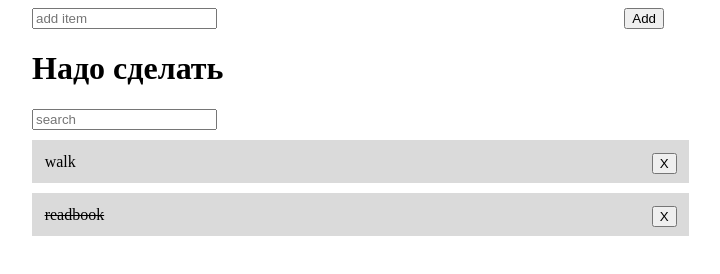
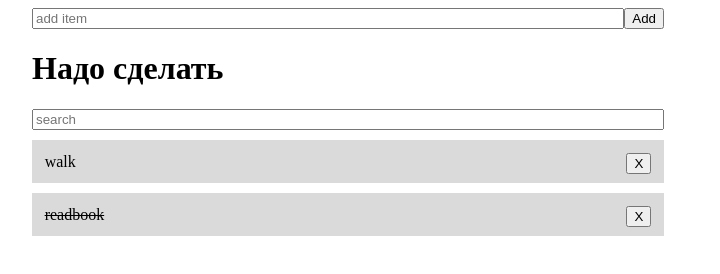
Before and after one commit to SergioPanini/vue-js-todos, a plain HTML site: page index.html in a window 1280 px wide. Shown: the whole page, without its empty margins (292-1012 px from the left). Drawn offline with nearby package versions, Linux system fonts and the light colour scheme.

Commit message:
Update style.css

```diff
--- a/style.css
+++ b/style.css
@@ -1,3 +1,7 @@
+* {
+    box-sizing: border-box;
+}
+
 .dis{
     text-decoration: line-through;
 }
@@ -11,13 +15,12 @@
 }
 .place{
     width: 50%;
-    margin: 0%;
-    margin-left: 25%;
+    margin: auto;
 }
 .item{
     background-color:rgb(218, 218, 218);
     /* margin: 10%; */
-    padding: 2%;
+    /* padding: 2%; */
     width: 100%;
     margin-bottom: 10px;
 }
@@ -25,13 +28,27 @@
     /* display: inline-block; */
     float: right;
 }
+.item-wrap{
+    /* margin: 2%; */
+    padding: 2%;
+}
 .search-wrap{
     margin: 0%;
     margin-bottom: 10px;
 }
+.add-items {
+    display: flex;
+}
+.add-items-inp {
+    flex-grow: 1;
+}
 .add-items-btn{
     float: right;
 }
-.add-items-inp{
-    /* width: 90%; */
+.inp{
+    width: 100%;
+    /* padding: 0; */
 }
+.search-inp{
+    width: 100%;
+}
```
